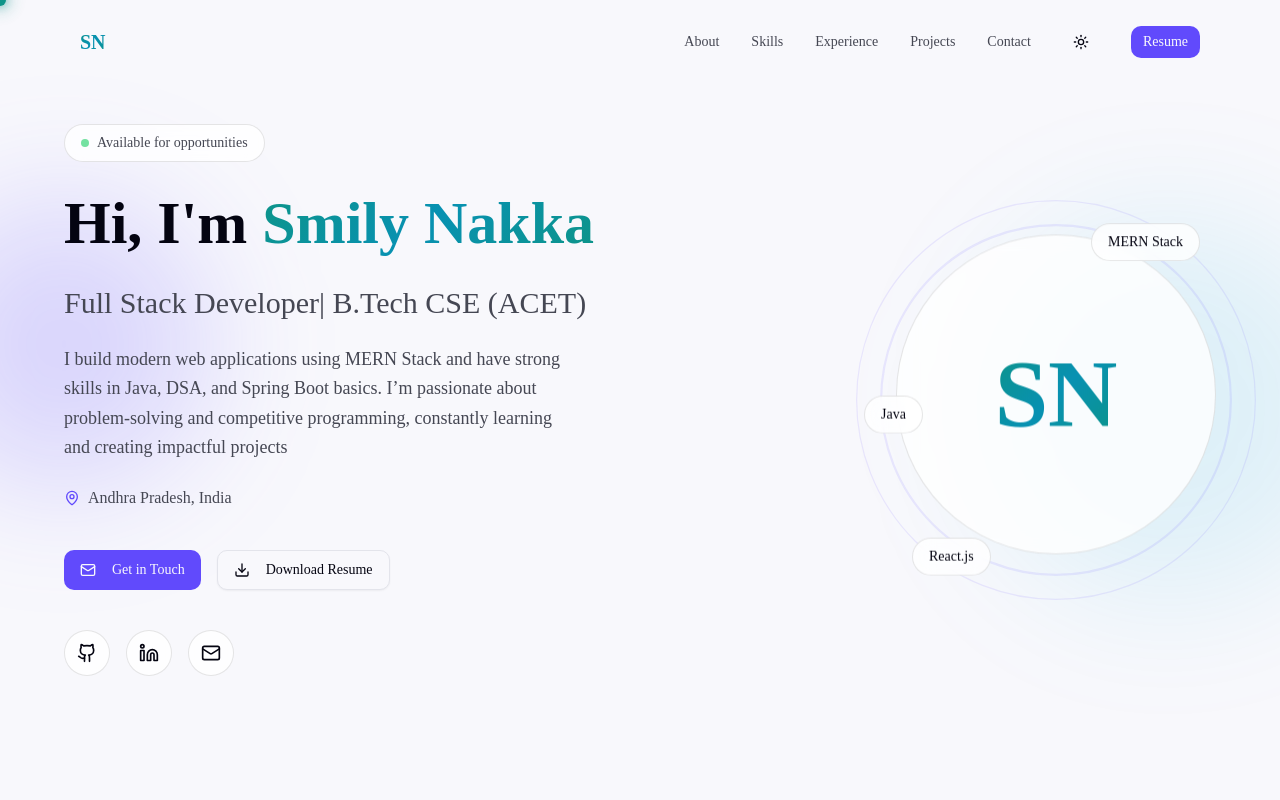
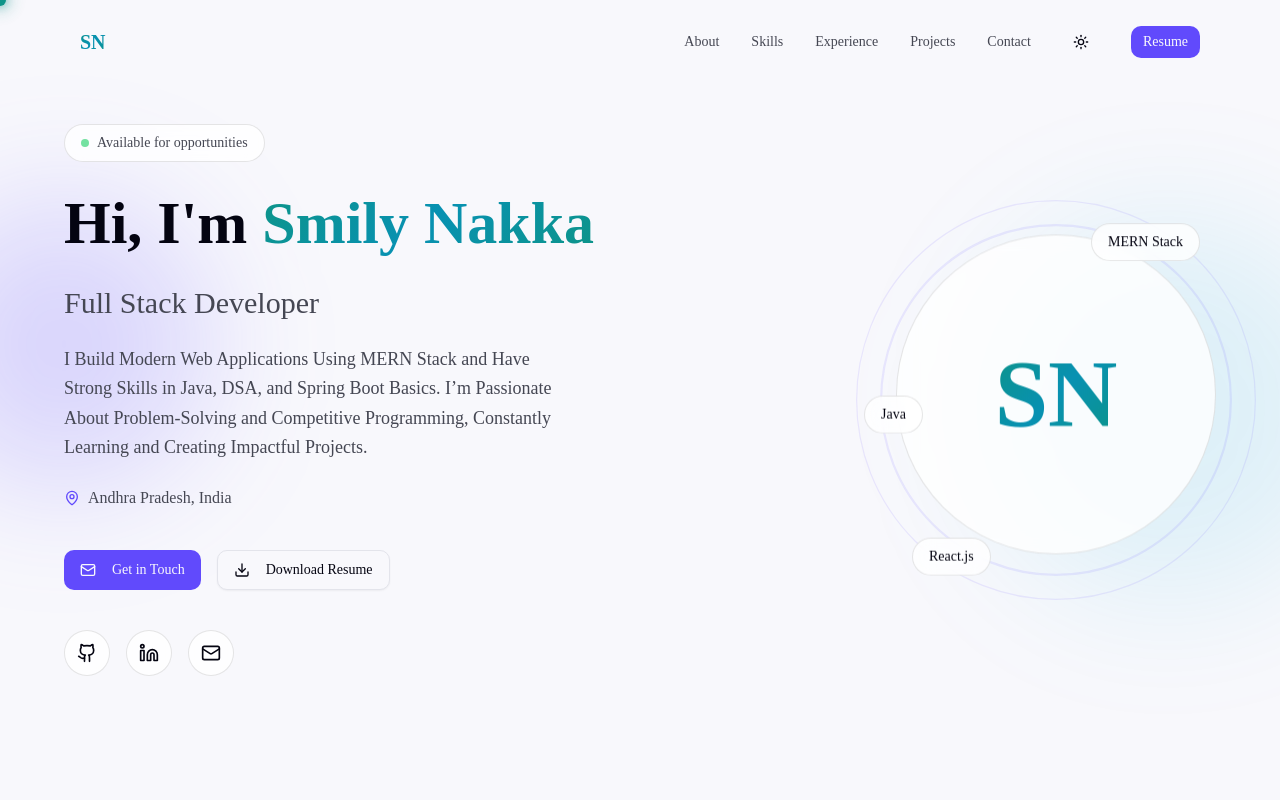
Before and after one commit to Smily2531/v0-portfolio-website-build, a Next.js app: page / in a window 1280 px wide. Shown: the top 800 px of the page. Built offline with nearby package versions, Linux system fonts and the light colour scheme.

Commit message:
Update hero.tsx

```diff
--- a/components/portfolio/hero.tsx
+++ b/components/portfolio/hero.tsx
@@ -28,13 +28,12 @@ export function Hero() {
             </h1>
 
             <h2 className="text-2xl md:text-3xl text-muted-foreground font-medium">
-              Full Stack Developer| B.Tech CSE (ACET)
+              Full Stack Developer
             </h2>
 
             <p className="text-lg text-muted-foreground max-w-lg leading-relaxed">
-             I build modern web applications using MERN Stack and have strong skills in Java, DSA, and Spring Boot basics.
-              I’m passionate about problem-solving and competitive programming,
-              constantly learning and creating impactful projects
+             I Build Modern Web Applications Using MERN Stack and Have Strong Skills in Java, DSA, and Spring Boot Basics.
+              I’m Passionate About Problem-Solving and Competitive Programming, Constantly Learning and Creating Impactful Projects.
             </p>
 
             <div className="flex items-center gap-2 text-muted-foreground">
```
